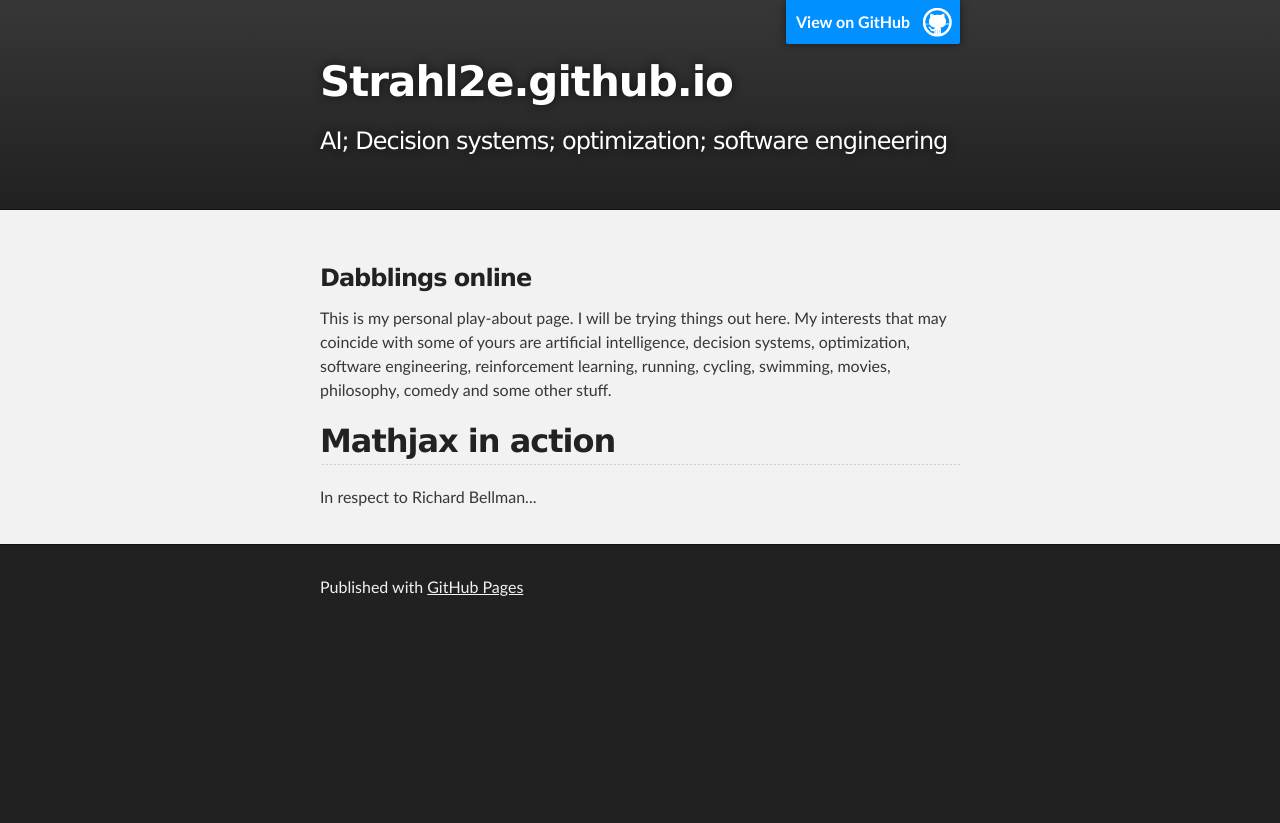
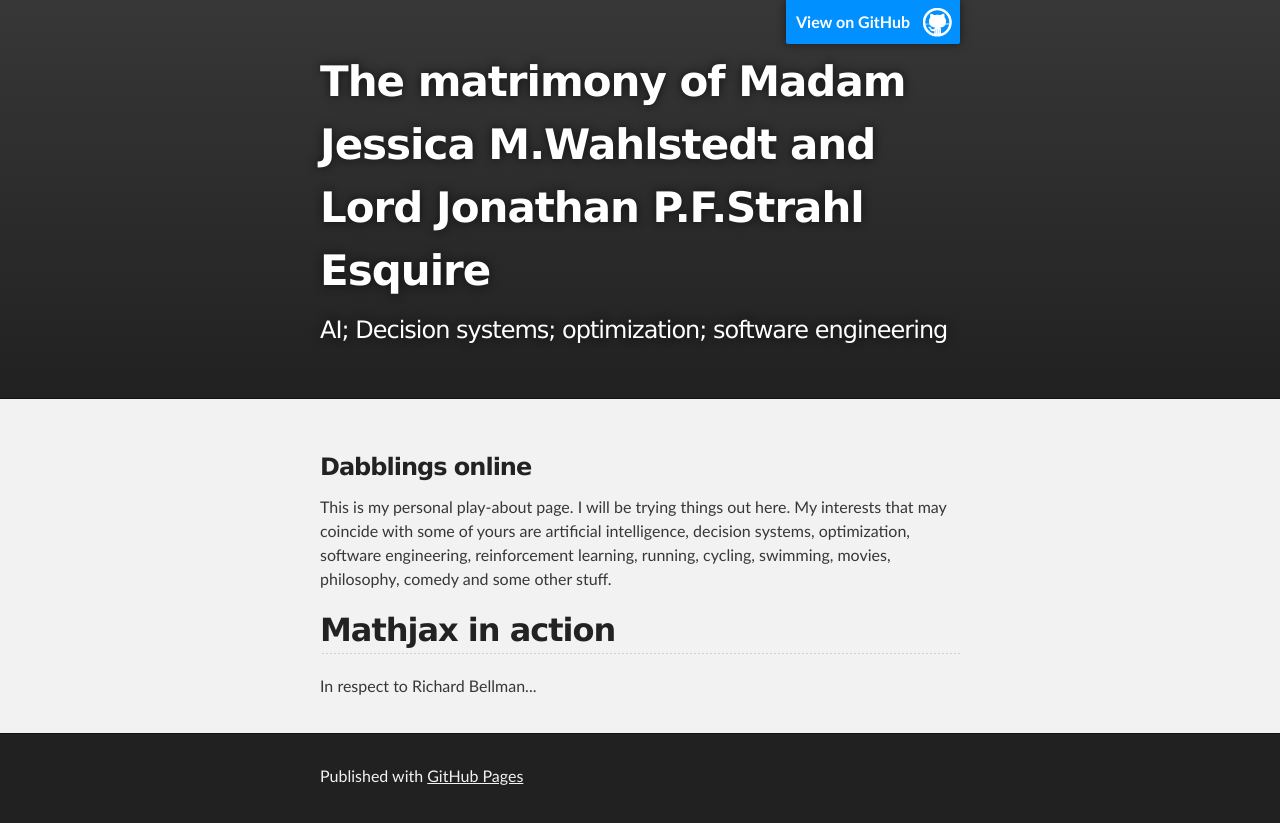
Before and after one commit to strahl2e/strahl2e.github.io, a plain HTML site: page index.html in a window 1280 px wide. Before the commit the page ends 800 px from the top, so only its background shows below. Drawn offline with Linux system fonts and the light colour scheme.

Commit message:
Update index.html

```diff
--- a/index.html
+++ b/index.html
@@ -18,7 +18,7 @@
         <header class="inner">
           <a id="forkme_banner" href="https://github.com/strahl2e">View on GitHub</a>
 
-          <h1 id="project_title">Strahl2e.github.io</h1>
+          <h1 id="project_title">The matrimony of Madam Jessica M.Wahlstedt and Lord Jonathan P.F.Strahl Esquire</h1>
           <h2 id="project_tagline">AI; Decision systems; optimization; software engineering</h2>
 
         </header>
```
